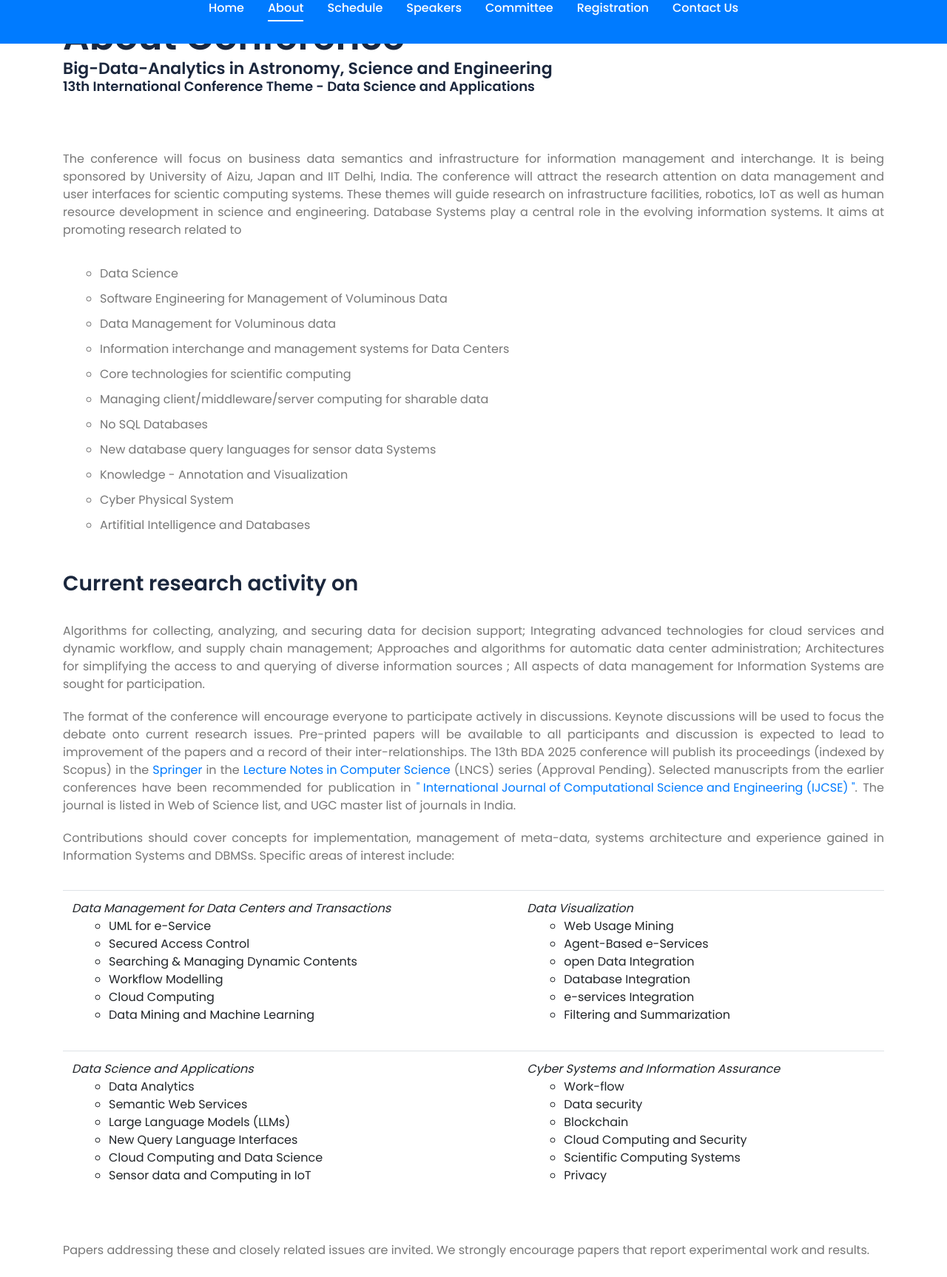
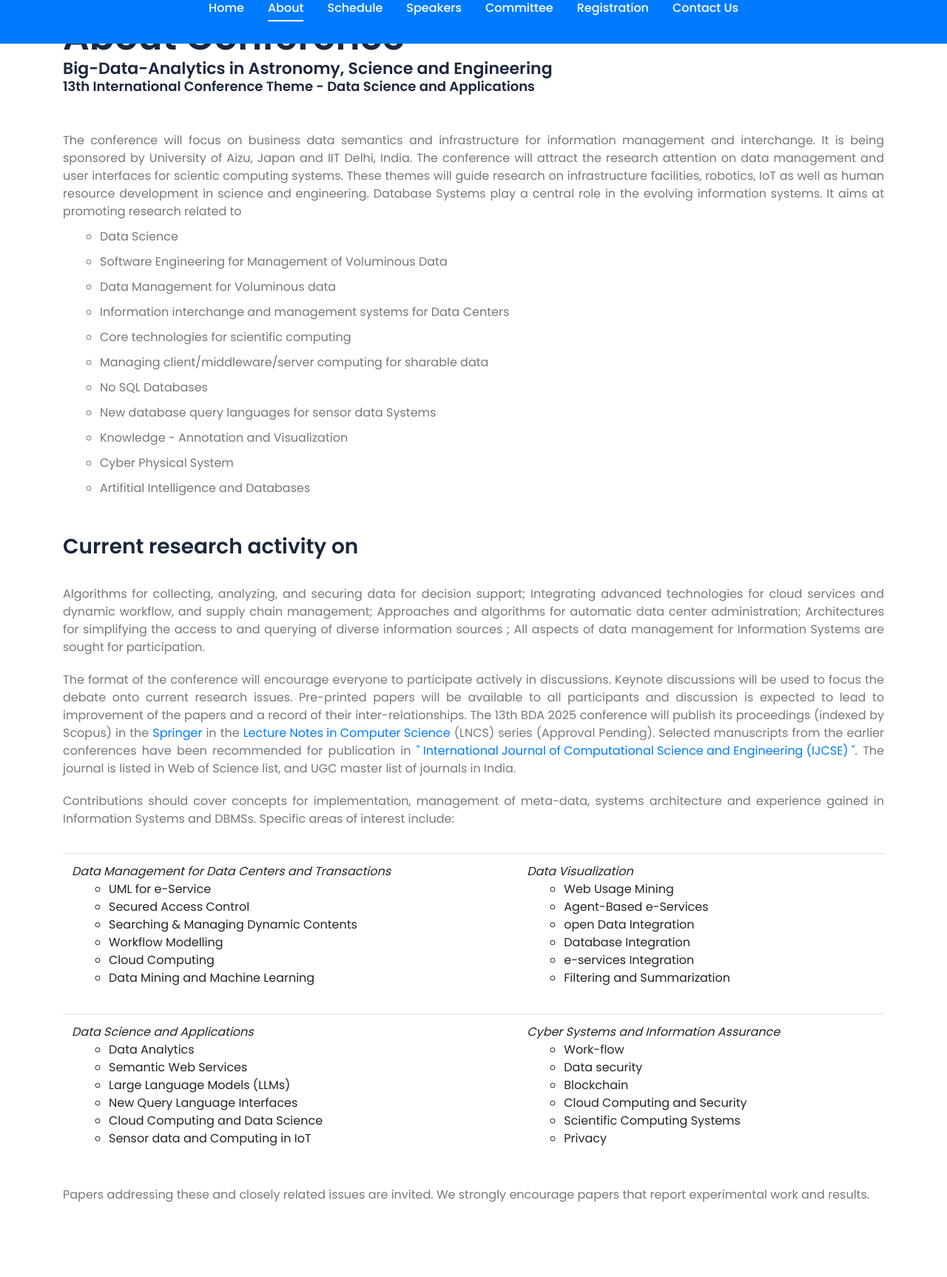
Before and after one commit to imakshat47/templates, a PHP site: page / in a window 1280 px wide. Shown: the part 215-1941 px from the top of the page at 74% size. Run offline with PHP 8.4, Linux system fonts and the light colour scheme; some libraries are stand-ins or nearby versions.

Commit message:
Update style.css

```diff
--- a/assets/css/style.css
+++ b/assets/css/style.css
@@ -2004,10 +2004,6 @@ p {
   color: #fff;
 }
 
-p {
-  padding: 25px 0;
-}
-
 /*===== BACK TO TOP =====*/
 .back-to-top {
   font-size: 20px;
```
